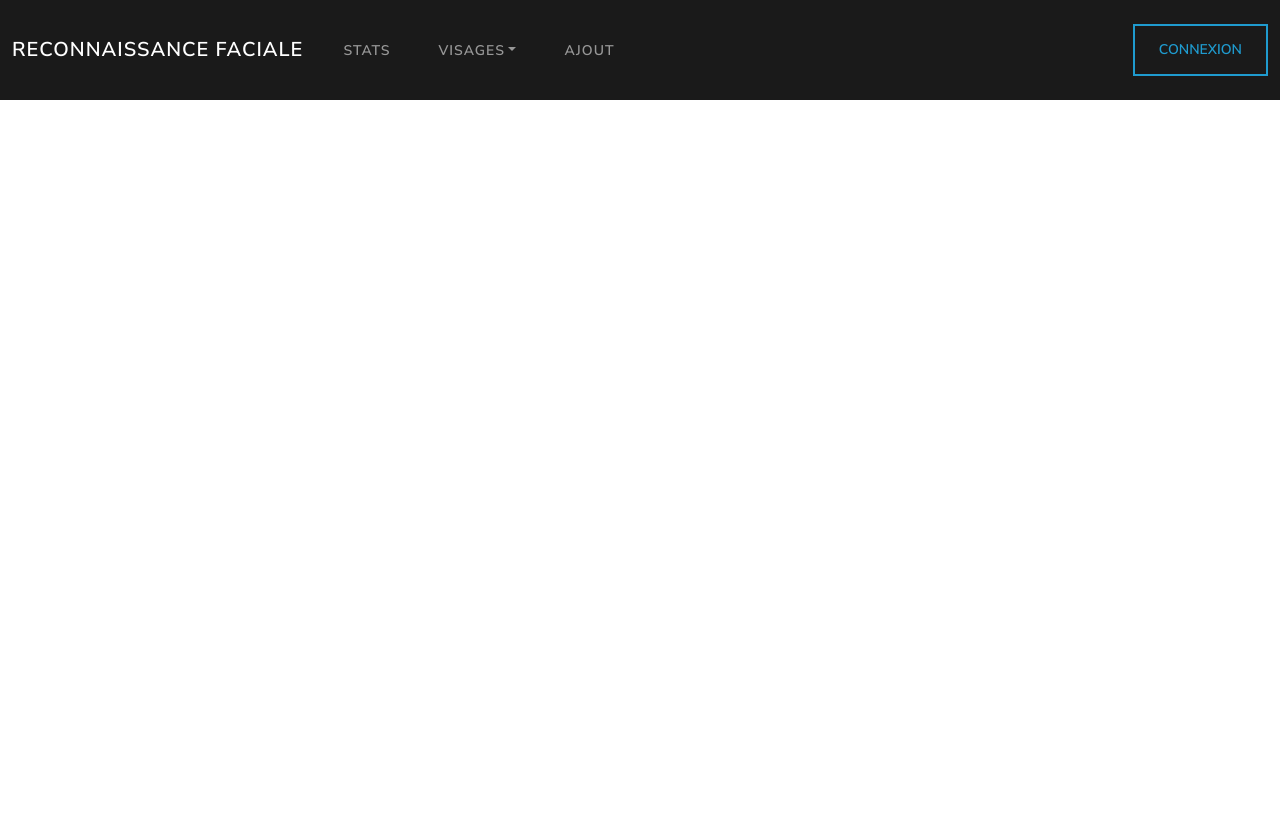
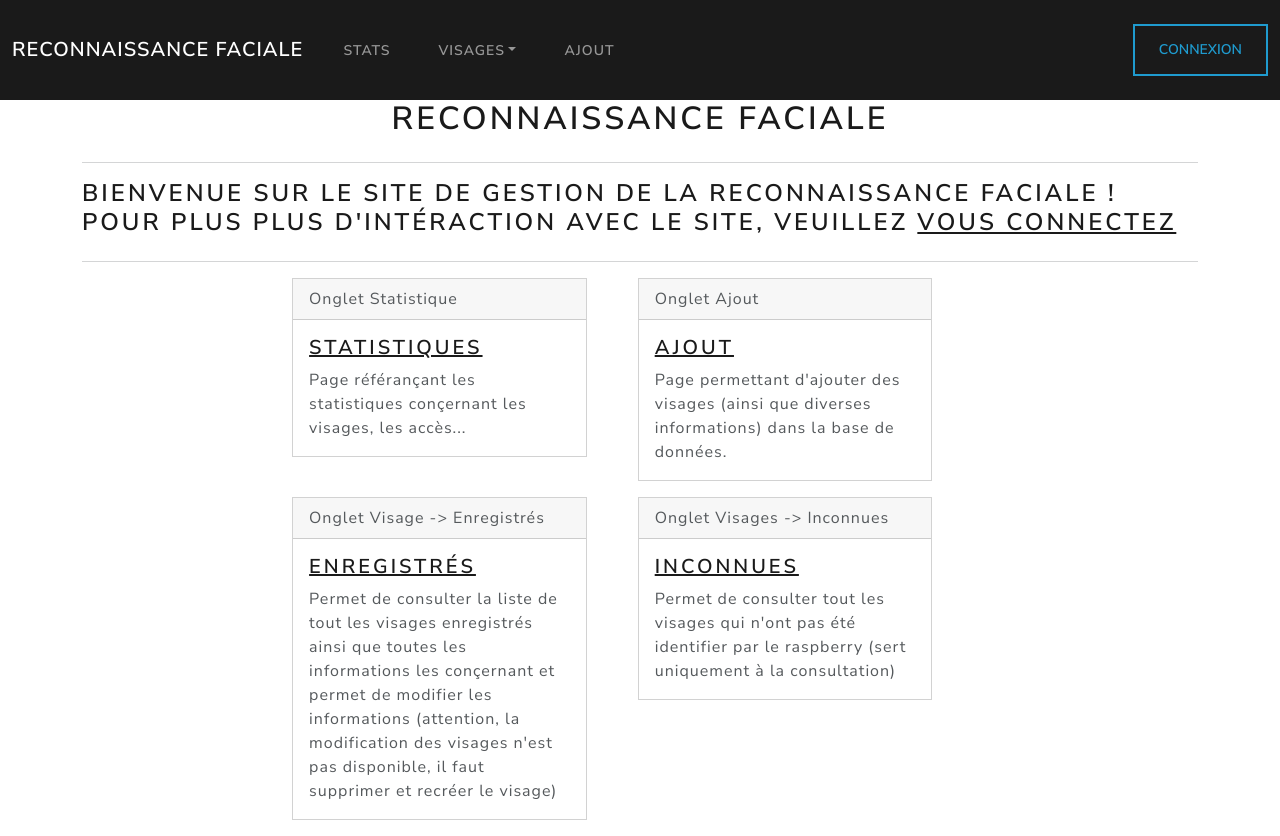
Before and after one commit to AwesomeLuffy/Fiole, a Flask app: page / in a window 1280 px wide. Before the commit the page ends 100 px from the top, so only its background shows below. Run offline with Flask 2, Linux system fonts and the light colour scheme; some libraries are stand-ins or nearby versions.

Commit message:
Adding body of index.html

```diff
--- a/src/Templates/index.html
+++ b/src/Templates/index.html
@@ -1,5 +1,68 @@
 {% extends 'layout.html' %}
 {% block content %}
-
+    <div class="d-flex justify-content-center">
+        <h1>{{ title }}</h1>
+    </div>
+    <hr/>
+    <div class="d-flex justify-content-center">
+    <h3>Bienvenue sur le site de gestion de la Reconnaissance Faciale ! Pour plus plus d'intéraction avec le site,
+    veuillez <a href="{{ url_for("LoginRouter.login") }}">vous connectez</a></h3>
+    </div>
+    <hr/>
+    <div style="min-width: 5%; max-width: 95%; margin-top: 1%">
+        <div class="d-flex justify-content-center">
+            <div class="d-inline-flex">
+                <div style="margin-right: 4%">
+                    <div class="card bg-secondary mb-3" style="max-width: 20rem;">
+                        <div class="card-header">Onglet Statistique</div>
+                        <div class="card-body">
+                            <h4 class="card-title"><a href="{{ url_for("StatRouter.stats") }}">Statistiques</a></h4>
+                            <p class="card-text">Page référançant les statistiques conçernant les visages, les
+                                accès... </p>
+                        </div>
+                    </div>
+                </div>
+                <div style="margin-left: 4%">
+                    <div class="card bg-secondary mb-3" style="max-width: 20rem;">
+                        <div class="card-header">Onglet Ajout</div>
+                        <div class="card-body">
+                            <h4 class="card-title"><a href="{{ url_for("AddRouter.add") }}">Ajout</a></h4>
+                            <p class="card-text">Page permettant d'ajouter des visages (ainsi que diverses informations)
+                                dans la base de données.
+                            </p>
+                        </div>
+                    </div>
+                </div>
+            </div>
+        </div>
+        <div class="d-flex justify-content-center">
+            <div class="d-inline-flex">
+                <div style="margin-right: 4%">
+                    <div class="card bg-secondary mb-3" style="max-width: 20rem;">
+                        <div class="card-header">Onglet Visage -> Enregistrés</div>
+                        <div class="card-body">
+                            <h4 class="card-title"><a href="{{ url_for("SeeRouter.registered") }}">Enregistrés</a></h4>
+                            <p class="card-text">Permet de consulter la liste de tout les visages enregistrés ainsi que
+                                toutes les informations les conçernant et permet de modifier les informations
+                                (attention,
+                                la modification des visages n'est pas disponible, il faut supprimer et recréer le
+                                visage)
+                            </p>
+                        </div>
+                    </div>
+                </div>
+                <div style="margin-left: 4%">
+                    <div class="card bg-secondary mb-3" style="max-width: 20rem;">
+                        <div class="card-header">Onglet Visages -> Inconnues</div>
+                        <div class="card-body">
+                            <h4 class="card-title"><a href="{{ url_for("SeeRouter.unknown") }}">Inconnues</a></h4>
+                            <p class="card-text">Permet de consulter tout les visages qui n'ont pas été identifier par
+                                le raspberry (sert uniquement à la consultation)</p>
+                        </div>
+                    </div>
+                </div>
+            </div>
+        </div>
+    </div>
 {% endblock %}
 {% include 'footer.html' %}
```
